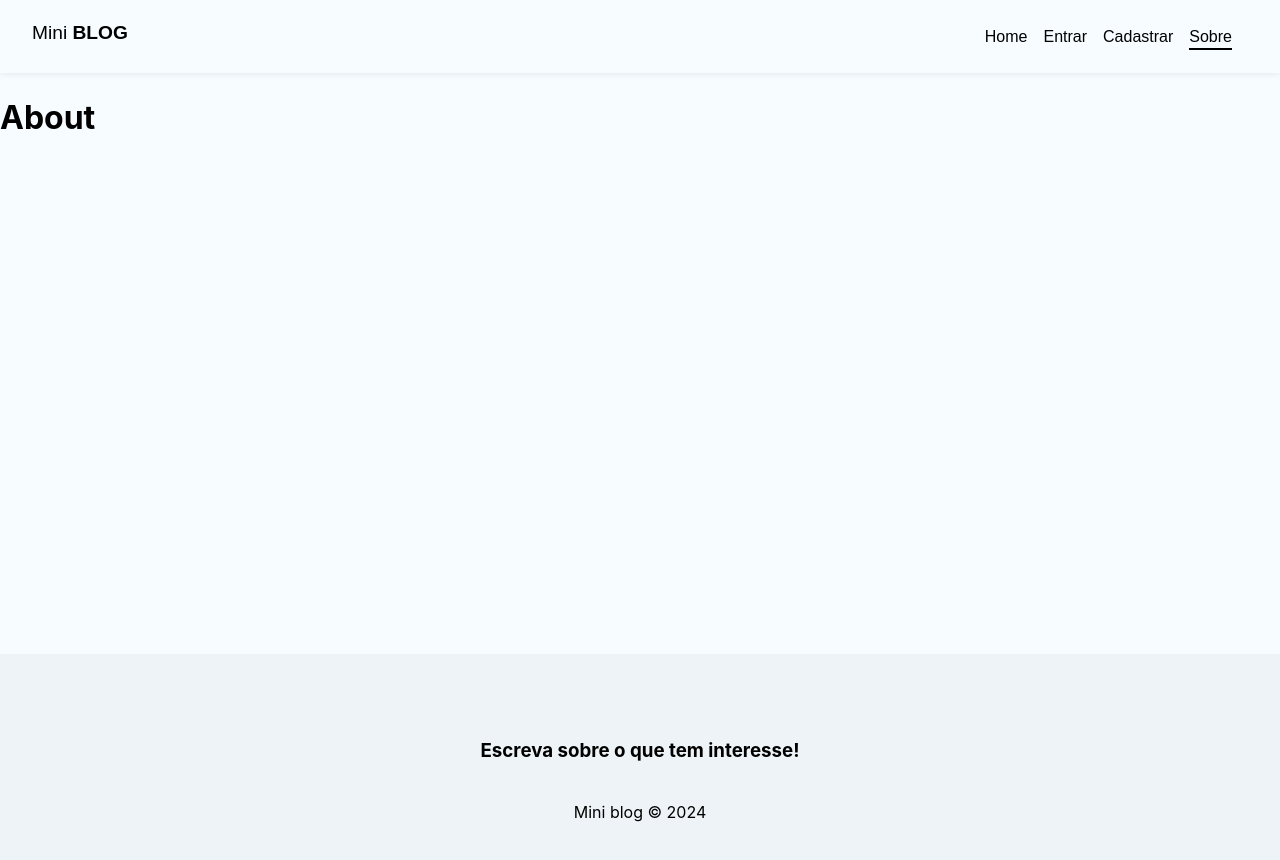
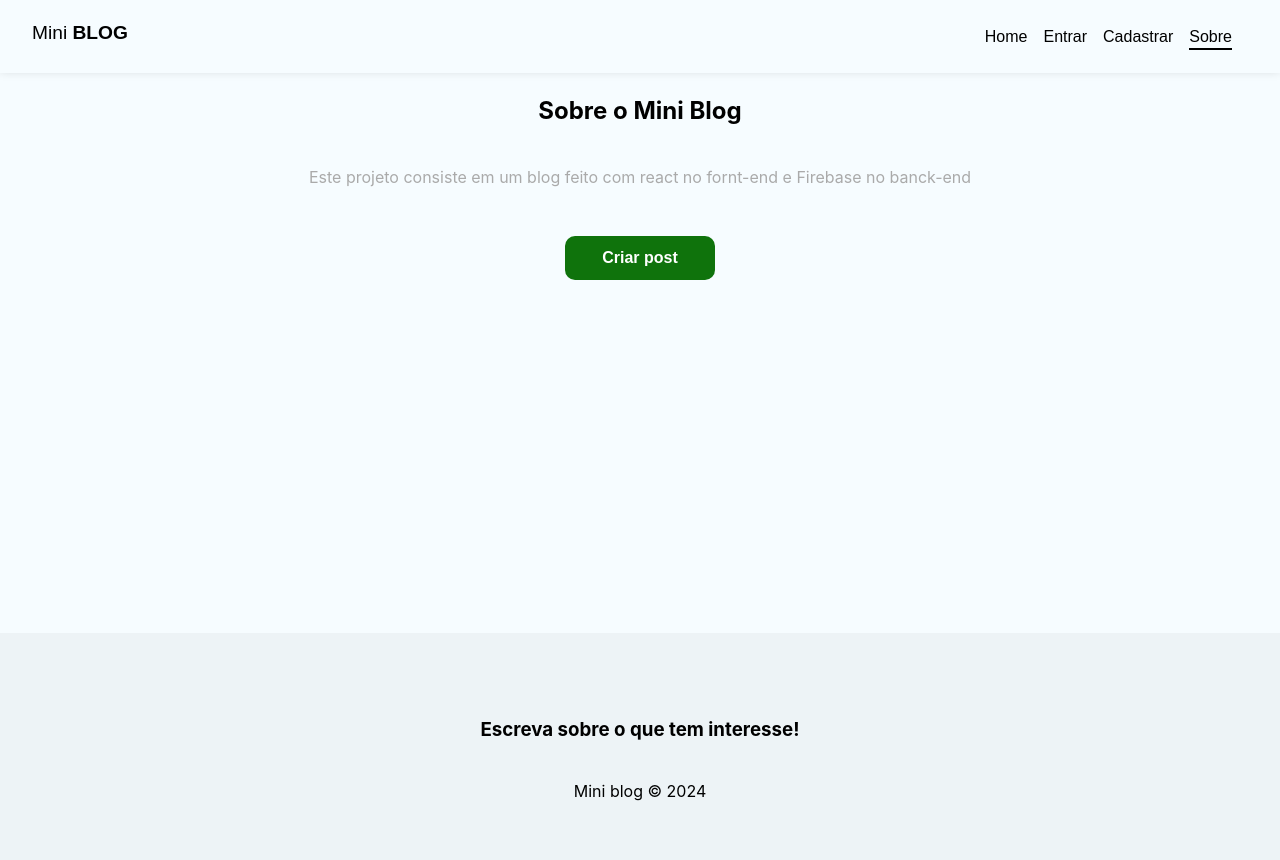
Before and after one commit to Dayanapnf/MiniBlog, a React (Vite) app in the folder MiniBlog/: page /about in a window 1280 px wide. Shown: the top 860 px of the page. Built offline with nearby package versions, Linux system fonts and the light colour scheme; no server answers.

Commit message:
css about

```diff
--- a/MiniBlog/src/App.jsx
+++ b/MiniBlog/src/App.jsx
@@ -48,9 +48,18 @@
                 path="/login"
                 element={!user ? <Login /> : <Navigate to="/" />}
               />
-              <Route path="/register" element={<Register />} />
-              <Route path="/posts/creat" element={<CreatPost />} />
-              <Route path="/dashboard" element={<DashBoard />} />
+              <Route
+                path="/register"
+                element={!user ? <Register /> : <Navigate to="/" />}
+              />
+              <Route
+                path="/posts/creat"
+                element={user ? <CreatPost /> : <Navigate to="/login" />}
+              />
+              <Route
+                path="/dashboard"
+                element={user ? <DashBoard /> : <Navigate to="/login" />}
+              />
               <Route path="/about" element={<About />} />
             </Routes>
           </div>
--- a/MiniBlog/src/pages/About/About.jsx
+++ b/MiniBlog/src/pages/About/About.jsx
@@ -1,12 +1,21 @@
 import React from 'react';
-
+import { Link } from 'react-router-dom';
 //CSS
 import styles from './Aboute.module.css';
 
 const About = () => {
   return (
-    <div>
-      <h1>About</h1>
+    <div className={styles.about}>
+      <h2>
+        Sobre o Mini <span>Blog</span>
+      </h2>
+      <p>
+        Este projeto consiste em um blog feito com react no fornt-end e Firebase
+        no banck-end
+      </p>
+      <Link to="/posts/creat" className="btn">
+        Criar post
+      </Link>
     </div>
   );
 };
--- a/MiniBlog/src/pages/About/Aboute.module.css
+++ b/MiniBlog/src/pages/About/Aboute.module.css
@@ -0,0 +1,16 @@
+.about{
+  text-align: center;
+  display: flex;
+  flex-direction: column;
+  align-items: center;
+}
+
+.about p {
+  color: #aaa;
+  margin-bottom: 2em;
+}
+.about a{
+  display: block;
+  margin-top: 15px;
+  padding: 10px 15px;
+}
```
